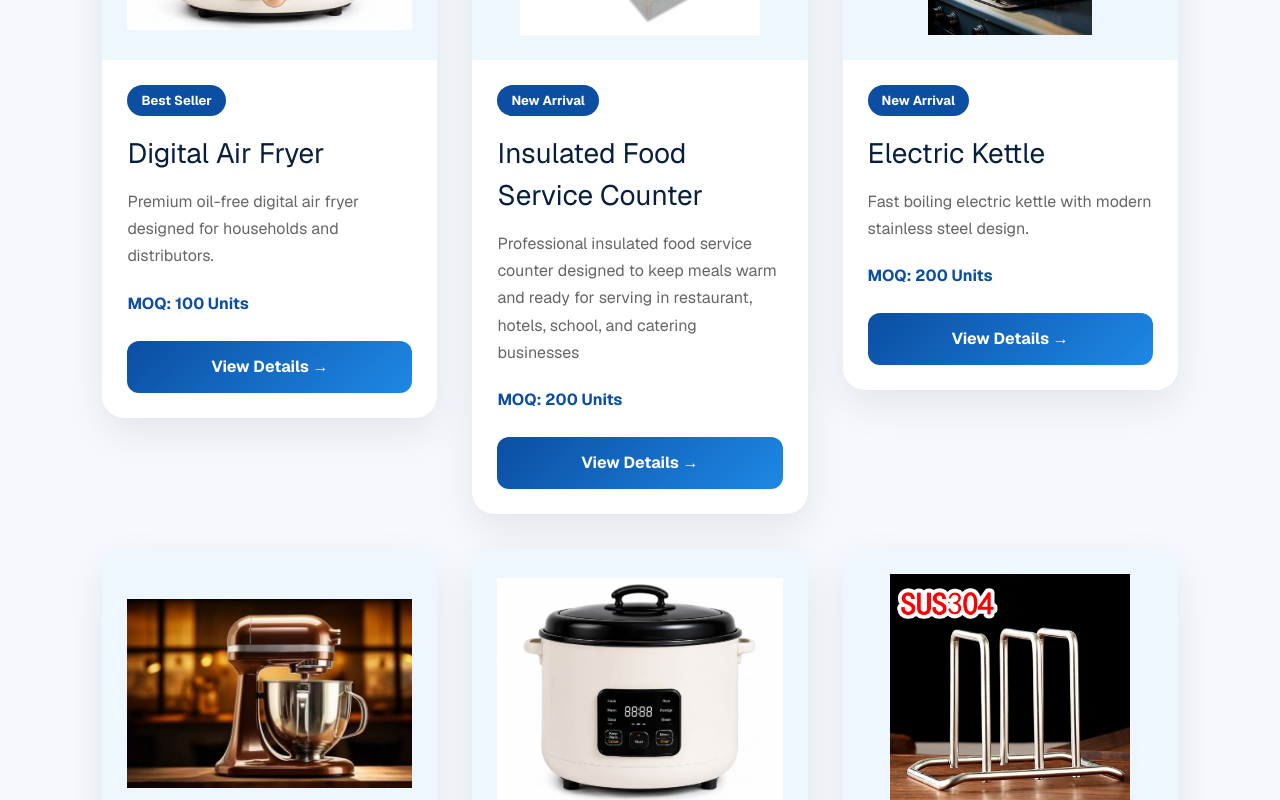
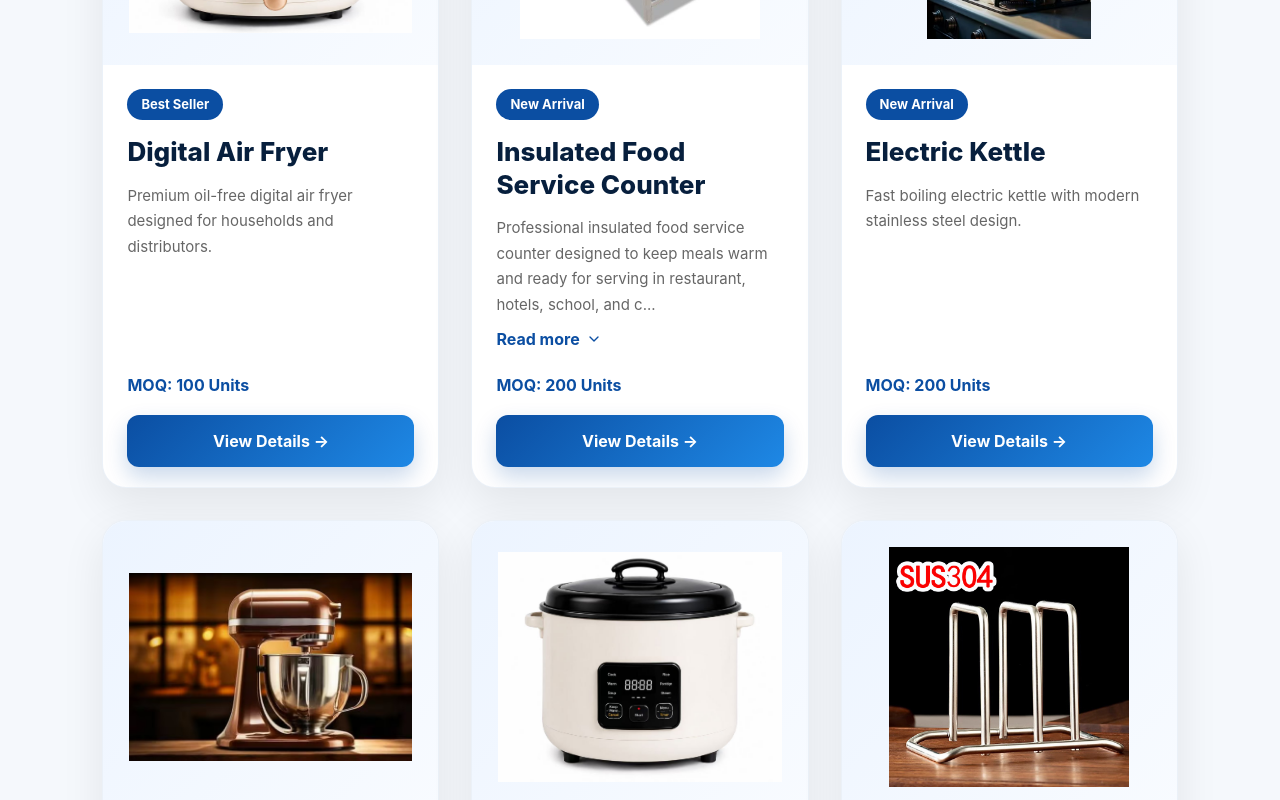
Before and after one commit to zgsgf54w5p-gif/HENGYANG-STAN-TRADE, a Next.js app: page /products in a window 1280 px wide. Shown: the part 900-1700 px from the top of the page. Built offline with nearby package versions, Linux system fonts and the light colour scheme.

Commit message:
Update page.tsx

```diff
--- a/app/products/page.tsx
+++ b/app/products/page.tsx
@@ -1,32 +1,35 @@
 "use client";
 
 import { useState } from "react";
-import { Search } from "lucide-react";
+import { Search, ChevronDown, ChevronUp } from "lucide-react";
 import Link from "next/link";
 import Image from "next/image";
 import { products } from "@/data/products";
 
+const DESCRIPTION_LIMIT = 130;
+
 export default function ProductsPage() {
   const [search, setSearch] = useState("");
+  const [expandedSlug, setExpandedSlug] = useState<string | null>(null);
 
   const filteredProducts = products.filter((product) => {
-  const keyword = search.toLowerCase();
+    const keyword = search.toLowerCase();
 
-  return (
-    (product.name ?? "").toLowerCase().includes(keyword) ||
-    (product.category ?? "").toLowerCase().includes(keyword) ||
-    (product.description ?? "").toLowerCase().includes(keyword)
-  );
-});
+    return (
+      (product.name ?? "").toLowerCase().includes(keyword) ||
+      (product.category ?? "").toLowerCase().includes(keyword) ||
+      (product.description ?? "").toLowerCase().includes(keyword)
+    );
+  });
 
   return (
     <main
       style={{
         background: "#F5F8FC",
         minHeight: "100vh",
+        fontFamily: "Inter, Arial, sans-serif",
       }}
     >
-      {/* Hero */}
       <section
         style={{
           background:
@@ -39,8 +42,9 @@ export default function ProductsPage() {
         <h1
           style={{
             fontSize: "56px",
-            fontWeight: "bold",
+            fontWeight: 800,
             marginBottom: "20px",
+            letterSpacing: "-0.04em",
           }}
         >
           Our Products
@@ -57,9 +61,7 @@ export default function ProductsPage() {
         >
           Premium kitchen appliances manufactured for wholesalers,
           distributors and importers worldwide.
-        </p >
-
-        {/* Premium Search Bar */}
+        </p>
 
         <div
           style={{
@@ -75,7 +77,8 @@ export default function ProductsPage() {
               left: "20px",
               top: "50%",
               transform: "translateY(-50%)",
-              color: "#999",
+              color: "#7C8DAA",
+              pointerEvents: "none",
             }}
           />
 
@@ -88,11 +91,12 @@ export default function ProductsPage() {
               width: "100%",
               padding: "18px 20px 18px 58px",
               borderRadius: "16px",
-              border: "none",
+              border: "1px solid rgba(255,255,255,0.2)",
               outline: "none",
               fontSize: "17px",
               boxShadow: "0 12px 35px rgba(0,0,0,.15)",
               color: "#071F3D",
+              background: "#fff",
             }}
           />
         </div>
@@ -105,91 +109,88 @@ export default function ProductsPage() {
           }}
         >
           Showing{" "}
-          <strong style={{ color: "#FFD700" }}>
-            {filteredProducts.length}
-          </strong>{" "}
+          <strong style={{ color: "#FFD700" }}>{filteredProducts.length}</strong>{" "}
           products
-        </p >
-      </section>      {/* Products */}
-      <section
-        style={{
-          padding: "80px 8%",
-        }}
-      >
+        </p>
+      </section>
+
+      <section style={{ padding: "80px 8%" }}>
         {filteredProducts.length === 0 ? (
-          <div
-            style={{
-              textAlign: "center",
-              padding: "80px 20px",
-            }}
-          >
+          <div style={{ textAlign: "center", padding: "80px 20px" }}>
             <h2
               style={{
                 color: "#071F3D",
                 fontSize: "34px",
                 marginBottom: "15px",
+                fontWeight: 800,
               }}
             >
               No products found
             </h2>
 
-            <p
-              style={{
-                color: "#666",
-                fontSize: "18px",
-              }}
-            >
+            <p style={{ color: "#666", fontSize: "18px" }}>
               Try searching with another keyword.
-            </p >
+            </p>
           </div>
         ) : (
           <div
             style={{
               display: "grid",
-              gridTemplateColumns:
-                "repeat(auto-fit, minmax(300px, 1fr))",
-              gap: "35px",
+              gridTemplateColumns: "repeat(auto-fit, minmax(300px, 1fr))",
+              gap: "32px",
+              alignItems: "stretch",
             }}
           >
-            {filteredProducts.map((product) => (
-              <Link
-                key={product.slug}
-                href={`/products/${product.slug}`}
-                style={{
-                  textDecoration: "none",
-                  color: "inherit",
-                }}
-              >
-                <div
+            {filteredProducts.map((product) => {
+              const description = product.description ?? "";
+              const isExpanded = expandedSlug === product.slug;
+              const isLongDescription = description.length > DESCRIPTION_LIMIT;
+              const previewText = isLongDescription
+                ? `${description.slice(0, DESCRIPTION_LIMIT).trim()}...`
+                : description;
+
+              return (
+                <article
+                  key={product.slug}
                   style={{
                     background: "#fff",
-                    borderRadius: "22px",
+                    borderRadius: "24px",
                     overflow: "hidden",
-                    boxShadow: "0 15px 40px rgba(0,0,0,.08)",
-                    transition: "all .3s ease",
-                    cursor: "pointer",
+                    boxShadow: "0 16px 44px rgba(0,0,0,.08)",
+                    border: "1px solid rgba(11, 78, 162, 0.08)",
+                    height: "100%",
+                    display: "flex",
+                    flexDirection: "column",
+                    transition: "all .25s ease",
                   }}
                   onMouseEnter={(e) => {
-                    e.currentTarget.style.transform =
-                      "translateY(-8px)";
+                    e.currentTarget.style.transform = "translateY(-8px)";
                     e.currentTarget.style.boxShadow =
-                      "0 25px 60px rgba(0,0,0,.15)";
+                      "0 24px 60px rgba(0,0,0,.14)";
                   }}
                   onMouseLeave={(e) => {
-                    e.currentTarget.style.transform =
-                      "translateY(0)";
+                    e.currentTarget.style.transform = "translateY(0)";
                     e.currentTarget.style.boxShadow =
-                      "0 15px 40px rgba(0,0,0,.08)";
+                      "0 16px 44px rgba(0,0,0,.08)";
                   }}
                 >
                   <div
                     style={{
-                      background: "#EEF6FF",
-                      padding: "25px",
+                      background:
+                        "linear-gradient(135deg, #ECF4FF 0%, #F8FBFF 100%)",
+                      padding: "26px",
+                      display: "flex",
+                      alignItems: "center",
+                      justifyContent: "center",
+                      minHeight: "260px",
                     }}
                   >
                     <Image
-                      src={Array.isArray(product.images) ? product.images[0] : product.images}
+                      src={
+                        Array.isArray(product.images)
+                          ? product.images[0]
+                          : product.images
+                      }
                       alt={product.name}
                       width={500}
                       height={500}
@@ -199,9 +200,14 @@ export default function ProductsPage() {
                         objectFit: "contain",
                       }}
                     />
-                  </div>                  <div
+                  </div>
+
+                  <div
                     style={{
-                      padding: "25px",
+                      padding: "24px 24px 20px",
+                      display: "flex",
+                      flexDirection: "column",
+                      flex: 1,
                     }}
                   >
                     <div
@@ -212,8 +218,9 @@ export default function ProductsPage() {
                         padding: "6px 14px",
                         borderRadius: "999px",
                         fontSize: "13px",
-                        fontWeight: "bold",
+                        fontWeight: 700,
                         marginBottom: "16px",
+                        alignSelf: "flex-start",
                       }}
                     >
                       {product.badge}
@@ -222,54 +229,106 @@ export default function ProductsPage() {
                     <h2
                       style={{
                         color: "#071F3D",
-                        fontSize: "28px",
+                        fontSize: "26px",
                         marginBottom: "14px",
+                        fontWeight: 800,
+                        lineHeight: 1.25,
                       }}
                     >
                       {product.name}
                     </h2>
 
-                    <p
+                    <div
                       style={{
-                        color: "#666",
-                        lineHeight: 1.7,
-                        marginBottom: "22px",
+                        minHeight: "100px",
+                        display: "flex",
+                        flexDirection: "column",
+                        gap: "10px",
+                        flex: 1,
                       }}
                     >
-                      {product.description}
-                    </p >
+                      <p
+                        style={{
+                          color: "#666",
+                          lineHeight: 1.7,
+                          margin: 0,
+                          fontSize: "15px",
+                        }}
+                      >
+                        {isExpanded ? description : previewText}
+                      </p>
+
+                      {isLongDescription && (
+                        <button
+                          type="button"
+                          onClick={() =>
+                            setExpandedSlug(isExpanded ? null : product.slug)
+                          }
+                          style={{
+                            border: "none",
+                            background: "transparent",
+                            color: "#0B4EA2",
+                            fontWeight: 700,
+                            textAlign: "left",
+                            padding: 0,
+                            cursor: "pointer",
+                            display: "inline-flex",
+                            alignItems: "center",
+                            gap: "6px",
+                            width: "fit-content",
+                          }}
+                        >
+                          {isExpanded ? (
+                            <>
+                              Show less <ChevronUp size={16} />
+                            </>
+                          ) : (
+                            <>
+                              Read more <ChevronDown size={16} />
+                            </>
+                          )}
+                        </button>
+                      )}
+                    </div>
 
                     <p
                       style={{
                         color: "#0B4EA2",
-                        fontWeight: "bold",
-                        marginBottom: "25px",
+                        fontWeight: 700,
+                        margin: "22px 0 18px",
                       }}
                     >
                       MOQ: {product.moq}
-                    </p >
+                    </p>
 
-                    <div
+                    <Link
+                      href={`/products/${product.slug}`}
                       style={{
+                        display: "inline-flex",
+                        justifyContent: "center",
+                        alignItems: "center",
                         background:
                           "linear-gradient(135deg,#0B4EA2,#1E88E5)",
                         color: "white",
                         textAlign: "center",
-                        padding: "14px",
+                        padding: "14px 18px",
                         borderRadius: "12px",
-                        fontWeight: "bold",
-                        transition: "0.3s",
+                        fontWeight: 700,
+                        textDecoration: "none",
+                        transition: "0.25s ease",
+                        boxShadow: "0 10px 22px rgba(11,78,162,.22)",
                       }}
                     >
                       View Details →
-                    </div>
+                    </Link>
                   </div>
-                </div>
-              </Link>
-            ))}
+                </article>
+              );
+            })}
           </div>
         )}
-      </section>      {/* Bottom CTA */}
+      </section>
+
       <section
         style={{
           padding: "90px 8%",
@@ -282,7 +341,7 @@ export default function ProductsPage() {
           style={{
             fontSize: "42px",
             marginBottom: "20px",
-            fontWeight: "bold",
+            fontWeight: 800,
           }}
         >
           Looking for Bulk Orders?
@@ -299,7 +358,7 @@ export default function ProductsPage() {
         >
           We supply wholesalers, distributors and importers worldwide with
           high-quality kitchen appliances at competitive factory prices.
-        </p >
+        </p>
 
         <Link
           href="/quote"
@@ -310,13 +369,14 @@ export default function ProductsPage() {
             padding: "18px 38px",
             borderRadius: "14px",
             textDecoration: "none",
-            fontWeight: "bold",
+            fontWeight: 800,
             fontSize: "18px",
             boxShadow: "0 10px 25px rgba(0,0,0,.2)",
           }}
         >
           Request a Quote
         </Link>
-      </section>    </main>
+      </section>
+    </main>
   );
 }
```
